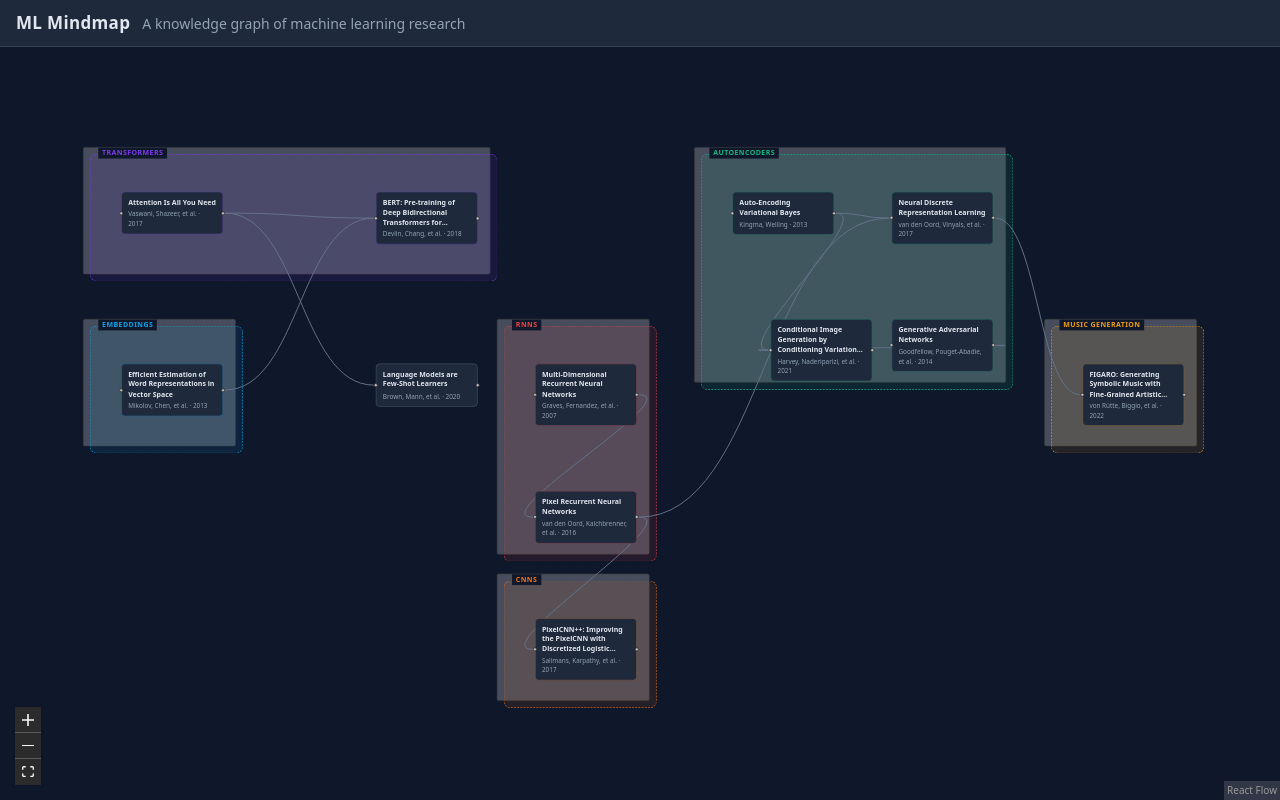
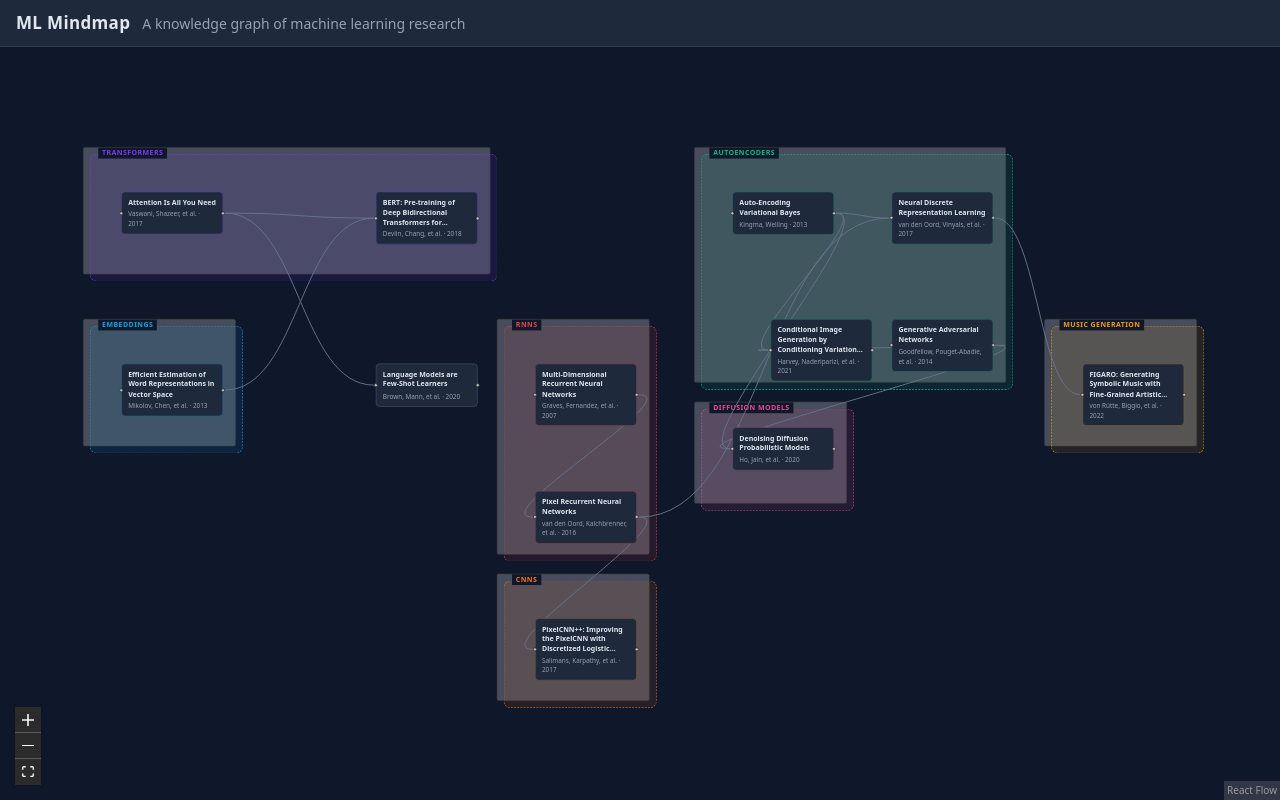
Before and after one commit to rpw1134/ml-mindmap, a React (Vite) app: page / in a window 1280 px wide. Built offline with nearby package versions, Linux system fonts and the light colour scheme.

Commit message:
diffusion

```diff
--- a/src/data/mindmap.ts
+++ b/src/data/mindmap.ts
@@ -134,6 +134,18 @@ const data: MindmapData = {
       position: { x: 1410, y: 350 },
     },
     {
+      id: 'ddpm',
+      arxivId: '2006.11239',
+      title: 'Denoising Diffusion Probabilistic Models',
+      authors: ['Ho', 'Jain', 'Abbeel'],
+      abstract:
+        'We present high quality image synthesis results using diffusion probabilistic models, a class of latent variable models inspired by considerations from nonequilibrium thermodynamics. Our best results are obtained by training on a weighted variational bound designed according to a novel connection between diffusion probabilistic models and denoising score matching with Langevin dynamics, and our models naturally admit a progressive lossy decompression scheme that can be interpreted as a generalization of autoregressive decoding. On the unconditional CIFAR 10 dataset, we obtain an Inception score of 9.46 and a state-of-the-art FID score of 3.17. On 256x256 LSUN, we obtain sample quality similar to ProgressiveGAN.',
+      year: 2020,
+      tags: ['diffusion', 'generative', 'image-generation', 'denoising', 'score-matching'],
+      parentGroup: 'g-diffusion',
+      position: { x: 1160, y: 520 },
+    },
+    {
       id: 'figaro',
       arxivId: '2201.10936',
       title: 'FIGARO: Generating Symbolic Music with Fine-Grained Artistic Control',
@@ -208,6 +220,18 @@ const data: MindmapData = {
       target: 'vq-vae',
       relationship: 'VQ-VAE uses a PixelRNN-style autoregressive prior to learn the distribution over its discrete codes.',
     },
+    {
+      id: 'e-vae-ddpm',
+      source: 'vae',
+      target: 'ddpm',
+      relationship: 'DDPM frames diffusion as a variational latent-variable model, optimizing a bound on the data likelihood analogous to the VAE ELBO.',
+    },
+    {
+      id: 'e-gan-ddpm',
+      source: 'gan',
+      target: 'ddpm',
+      relationship: 'DDPM offers a GAN-free path to high-fidelity image synthesis, matching GAN sample quality without adversarial training.',
+    },
   ],
   groups: [
     {
@@ -252,6 +276,13 @@ const data: MindmapData = {
       position: { x: 1650, y: 350 },
       size: { width: 240, height: 200 }, // right edge 1890 clears FIGARO (1710 + 160 + 20 padding)
     },
+    {
+      id: 'g-diffusion',
+      label: 'Diffusion Models',
+      color: '#ec4899',
+      position: { x: 1100, y: 480 },
+      size: { width: 240, height: 160 }, // right edge 1340 clears DDPM (1160 + 160 + 20 padding)
+    },
   ],
 };
 
```
